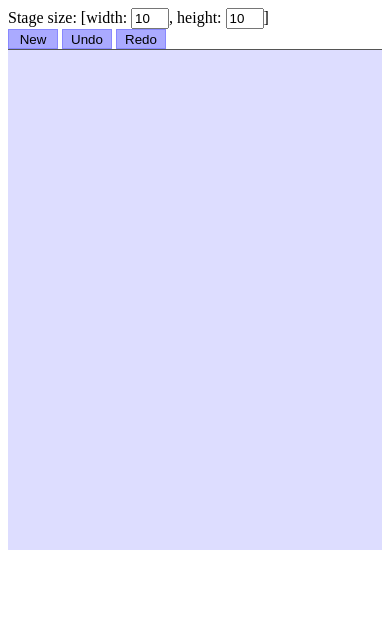
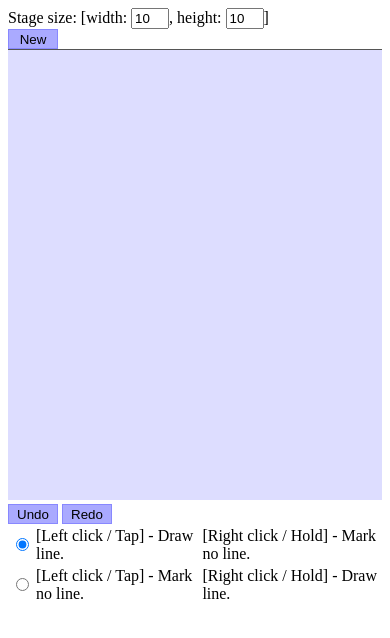
Before and after one commit to GotoAkinori/loop_pazzle_web, a website built with webpack: page web/html/index.html in a window 390 px wide. Built offline with nearby package versions, Linux system fonts and the light colour scheme; what loop_puzzle_web would draw is missing.

Commit message:
Change UI for mobile userbility.

```diff
--- a/web/css/index.css
+++ b/web/css/index.css
@@ -10,7 +10,7 @@
 #stage {
     background-color: #DDF;
     width: 100%;
-    height: 500px;
+    height: 450px;
 }
 
 #stage text {
--- a/web/html/index.html
+++ b/web/html/index.html
@@ -30,9 +30,52 @@
           value="10" /></label
       >]<br />
       <button class="command_button" id="new_puzzle">New</button>
-      <button class="command_button" id="undo">Undo</button>
-      <button class="command_button" id="redo">Redo</button>
     </div>
     <svg id="stage"></svg>
+    <button class="command_button" id="undo">Undo</button>
+    <button class="command_button" id="redo">Redo</button>
+    <form id="ui-option">
+      <table>
+        <tr>
+          <td>
+            <input
+              id="radio-line"
+              type="radio"
+              name="line-noline"
+              value="line"
+              checked
+            />
+          </td>
+          <td>
+            <label for="radio-line"> [Left click / Tap] - Draw line. </label>
+          </td>
+          <td>
+            <label for="radio-line">
+              [Right click / Hold] - Mark no line.
+            </label>
+          </td>
+        </tr>
+        <tr>
+          <td>
+            <input
+              id="radio-noline"
+              type="radio"
+              name="line-noline"
+              value="noline"
+            />
+          </td>
+          <td>
+            <label for="radio-noline">
+              [Left click / Tap] - Mark no line.
+            </label>
+          </td>
+          <td>
+            <label for="radio-noline">
+              [Right click / Hold] - Draw line.
+            </label>
+          </td>
+        </tr>
+      </table>
+    </form>
   </body>
 </html>
--- a/web/ts/index.ts
+++ b/web/ts/index.ts
@@ -11,16 +11,26 @@ let stage: Stage;
 
 async function init() {
     let stageSvg = document.getElementById("stage") as unknown as SVGElement;
+    let uiOptionForm = document.getElementById("ui-option") as HTMLFormElement;
+
     stage = new Stage(stageSvg);
 
     let preventClick = false;
     stageSvg.addEventListener("click", (ev) => {
         if (!preventClick) {
             let stageRect = stageSvg.getBoundingClientRect();
+
+            if (uiOptionForm["line-noline"].value == "line") {
                 stage.click(
                     ev.clientX - stageRect.left,
                     ev.clientY - stageRect.top
                 );
+            } else {
+                stage.rclick(
+                    ev.clientX - stageRect.left,
+                    ev.clientY - stageRect.top
+                );
+            }
         } else {
             preventClick = false;
         }
@@ -30,10 +40,17 @@ async function init() {
         ev.preventDefault();
         if (!preventClick) {
             let stageRect = stageSvg.getBoundingClientRect();
+            if (uiOptionForm["line-noline"].value == "line") {
                 stage.rclick(
                     ev.clientX - stageRect.left,
                     ev.clientY - stageRect.top
                 );
+            } else {
+                stage.click(
+                    ev.clientX - stageRect.left,
+                    ev.clientY - stageRect.top
+                );
+            }
         } else {
             preventClick = false;
         }
```
Also changed, not shown: web/js/index.js (+13 -2 lines), 1 other file. Lines whose indentation alone changed are shown as unchanged.
